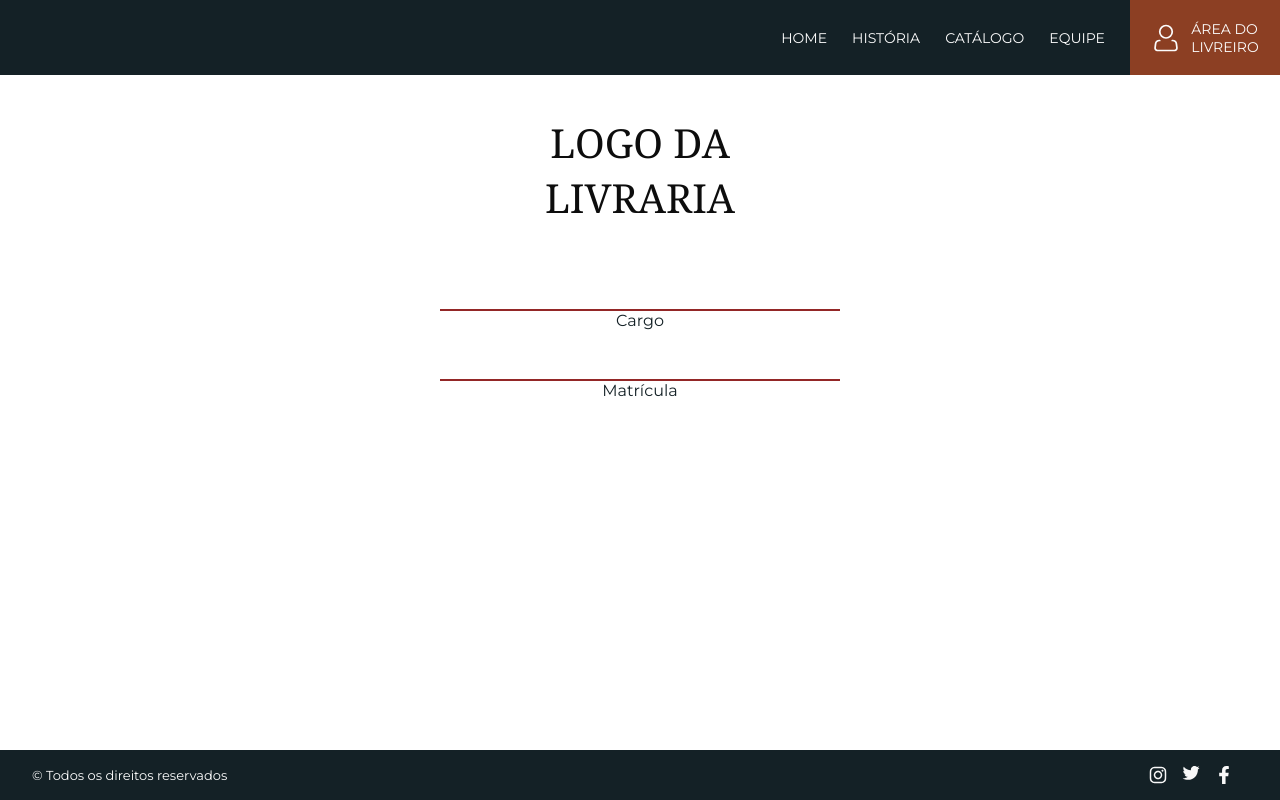
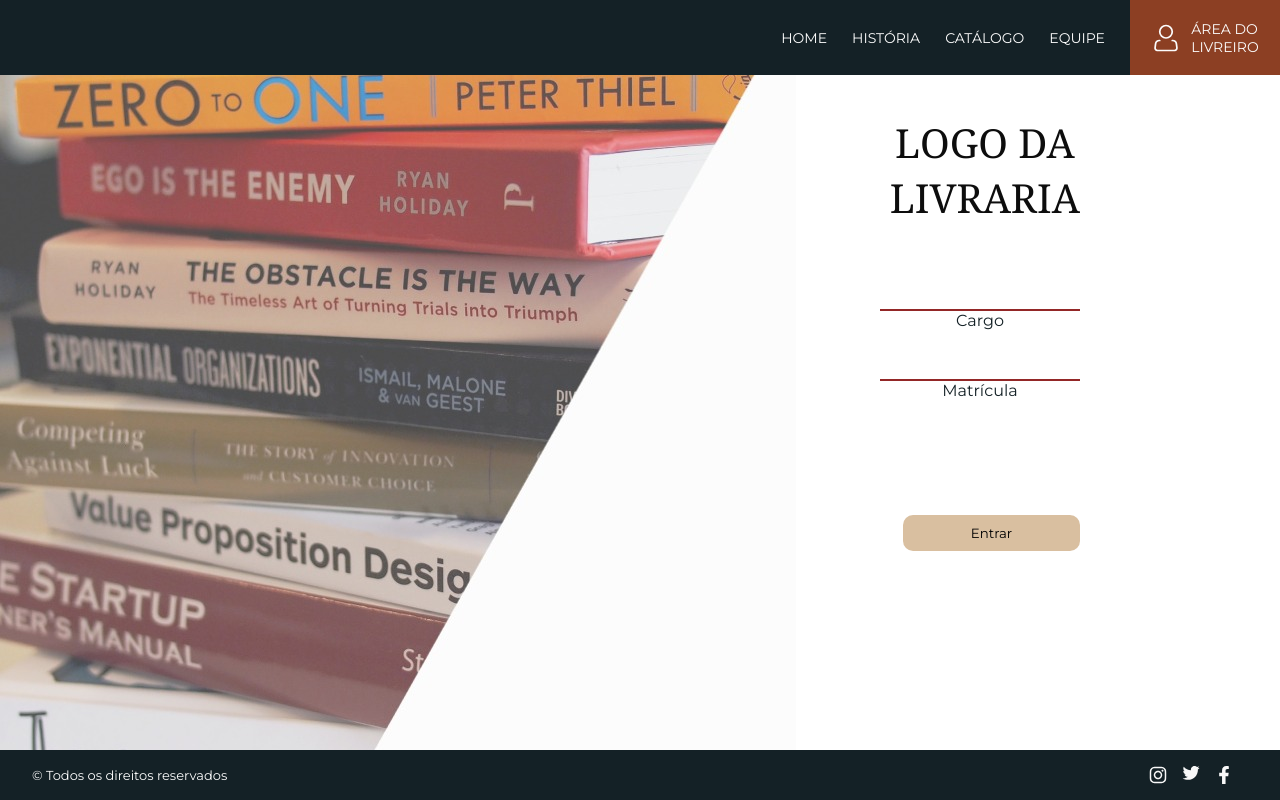
Before and after one commit to vanessacreis/bookstoreapp, a React (Create React App) app: page /livreiro in a window 1280 px wide. Built offline with nearby package versions, Linux system fonts and the light colour scheme.

Commit message:
Mudanças no estilo e no js da area do livreiro

```diff
--- a/package.json
+++ b/package.json
@@ -15,6 +15,7 @@
     "react-router-dom": "^6.3.0",
     "react-scripts": "5.0.1",
     "styled-components": "^5.3.5",
+    "styles": "^0.2.1",
     "web-vitals": "^2.1.4"
   },
   "scripts": {
--- a/src/Pages/Equipe/Equipe.jsx
+++ b/src/Pages/Equipe/Equipe.jsx
@@ -0,0 +1,2 @@
+import React from "react";
+import styles from "./Equipe.module.css"
--- /dev/null
+++ b/src/Pages/Livreiro/Botao.js
@@ -0,0 +1,5 @@
+function entrar() {
+  return (window.location.href = "/");
+}
+
+export default entrar;
--- a/src/Pages/Livreiro/Livreiro.css
+++ /dev/null
@@ -1,52 +0,0 @@
-* {
-  font-family: "Montserrat", sans-serif;
-}
-
-/* body {
-  background: url("https://s3-alpha-sig.figma.com/img/e97f/b0a8/cc5b1d1152738b94512e8ee40cc016e0?Expires=1652054400&Signature=PwV8VtjLApTlrBEz4efURxPqgyUbm2-0Go5f-AZ237TZgALCFIhbP4z8XcNmqSQZDvIc297~khya6zy0XUjAvET3vf4JyzqVP3IBbMu6tS-I4O4crwe9Mbef86vA3Qp78dAJZ~Xjt1jy7X2xblxKPsmFRHAyZbFYL7PgtNu70c6UhEW0G2Uie0G3ug1jXS9zHeTtP3QCs~ru~LhlJKskBqYVZpKRaQqFAUNQi~lVTktdE8ODFofdep~C7YmoHq-a7SVg07yfQ6WI8B181dUAFtH8ULnNM-wblXBfhj9eUstGT3uuzdsjrL7yd8deQdRaTYQDt9xswHMrAFtAfi2L7g__&Key-Pair-Id=APKAINTVSUGEWH5XD5UA");
-  background-size: cover;
-} */
-
-.user-login {
-  width: 400px;
-  margin: 0 auto;
-  display: flex;
-  flex-direction: column;
-}
-
-.user-login__title {
-  margin-top: 40px;
-  font-family: "Noto Serif", serif;
-  font-size: 40px;
-  font-weight: 400;
-  color: #0d0d0d;
-  margin-bottom: 50px;
-  text-align: center;
-}
-
-.user-login__form-control {
-  display: flex;
-  flex-direction: column;
-  margin-bottom: 10px;
-}
-
-.user-login__form-control label {
-  margin-bottom: 5px;
-  color: #142126;
-  font-weight: 400;
-  font-size: 16px;
-  text-align: center;
-}
-
-.user-login__form-control input {
-  border-radius: 0px;
-  border-right: 0px;
-  border-left: 0px;
-  border-top: 0px;
-  border-color: #3f1111;
-  height: 36px;
-  padding: 5px 10px;
-  box-shadow: 0 0 0 0;
-  outline: 0;
-  background: transparent;
-}
--- a/src/Pages/Livreiro/Livreiro.jsx
+++ b/src/Pages/Livreiro/Livreiro.jsx
@@ -1,6 +1,7 @@
 import { useState } from "react";
 import React from "react";
-import "./Livreiro.css";
+import styles from "./Livreiro.module.css";
+import entrar from "./Botao";
 
 function initialState() {
   return { user: "", password: "" };
@@ -19,12 +20,12 @@ const UserLogin = () => {
   }
 
   return (
-    <div className="user-login">
-      <h1 className="user-login__title">
-        LOGO DA <br></br> LIVRARIA
+    <div className={styles.userLogin}>
+      <h1 className={styles.userLoginTitle}>
+        LOGO DA <br></br>LIVRARIA
       </h1>
       <form autoComplete="nope">
-        <div className="user-login__form-control">
+        <div className={styles.userLoginFormControl}>
           <input
             id="nomeCargo"
             type="text"
@@ -35,7 +36,7 @@ const UserLogin = () => {
           />
           <label htmlFor="nomeCargo">Cargo</label>
         </div>
-        <div className="user-login__form-control">
+        <div className={styles.userLoginFormControl}>
           <input
             id="matricula"
             type="text"
@@ -46,6 +47,9 @@ const UserLogin = () => {
           <label htmlFor="matricula">Matrícula</label>
         </div>
       </form>
+      <button className={styles.entrar} onClick={entrar}>
+        Entrar
+      </button>
     </div>
   );
 };
--- /dev/null
+++ b/src/Pages/Livreiro/Livreiro.module.css
@@ -0,0 +1,67 @@
+* {
+  font-family: "Montserrat", sans-serif;
+}
+
+body {
+  background: url("./img/livreiro.jpeg");
+  background-repeat: no-repeat;
+}
+
+.userLogin {
+  /* width: 85%; */
+  margin-right: 200px;
+  display: flex;
+  flex-direction: column;
+  align-items: flex-end;
+}
+
+.userLoginTitle {
+  margin-top: 40px;
+  font-family: "Noto Serif", serif;
+  font-size: 40px;
+  font-weight: 400;
+  color: #0d0d0d;
+  margin-bottom: 50px;
+  text-align: center;
+}
+
+.userLoginFormControl {
+  display: flex;
+  flex-direction: column;
+  margin-bottom: 10px;
+}
+
+.userLoginFormControl label {
+  margin-bottom: 5px;
+  color: #142126;
+  font-weight: 400;
+  font-size: 16px;
+  text-align: center;
+}
+
+.userLoginFormControl input {
+  border-radius: 0px;
+  border-right: 0px;
+  border-left: 0px;
+  border-top: 0px;
+  border-color: #3f1111;
+  height: 36px;
+  padding: 5px 10px;
+  box-shadow: 0 0 0 0;
+  outline: 0;
+  background: transparent;
+  width: 200px;
+}
+
+.entrar {
+  width: 177px;
+  height: 36px;
+  background: #d9bfa0;
+  border-radius: 10px;
+  border-style: none;
+  margin-top: 100px;
+}
+
+.entrar:hover {
+  cursor: pointer;
+}
--- a/src/Pages/Sobre/Sobre.jsx
+++ /dev/null
@@ -1,52 +0,0 @@
-import React from "react";
-import Card from "react-bootstrap/Card";
-import CardGroup from "react-bootstrap/CardGroup";
-
-const Cards = () => {
-  return (
-    <CardGroup>
-      <Card>
-        <Card.Img variant="top" src="holder.js/100px160" />
-        <Card.Body>
-          <Card.Title>Card title</Card.Title>
-          <Card.Text>
-            This is a wider card with supporting text below as a natural lead-in
-            to additional content. This content is a little bit longer.
-          </Card.Text>
-        </Card.Body>
-        <Card.Footer>
-          <small className="text-muted">Last updated 3 mins ago</small>
-        </Card.Footer>
-      </Card>
-      <Card>
-        <Card.Img variant="top" src="holder.js/100px160" />
-        <Card.Body>
-          <Card.Title>Card title</Card.Title>
-          <Card.Text>
-            This card has supporting text below as a natural lead-in to
-            additional content.{" "}
-          </Card.Text>
-        </Card.Body>
-        <Card.Footer>
-          <small className="text-muted">Last updated 3 mins ago</small>
-        </Card.Footer>
-      </Card>
-      <Card>
-        <Card.Img variant="top" src="holder.js/100px160" />
-        <Card.Body>
-          <Card.Title>Card title</Card.Title>
-          <Card.Text>
-            This is a wider card with supporting text below as a natural lead-in
-            to additional content. This card has even longer content than the
-            first to show that equal height action.
-          </Card.Text>
-        </Card.Body>
-        <Card.Footer>
-          <small className="text-muted">Last updated 3 mins ago</small>
-        </Card.Footer>
-      </Card>
-    </CardGroup>
-  );
-};
-
-export default Cards;
--- a/src/Routes/Routes.jsx
+++ b/src/Routes/Routes.jsx
@@ -4,7 +4,6 @@ import Header from "../Components/Header/Header.jsx";
 import Footer from "../Components/Footer/Footer.jsx";
 import Home from "../Pages/Home/Home.jsx";
 import UserLogin from "../Pages/Livreiro/Livreiro.jsx";
-import Cards from "../Pages/Sobre/Sobre.jsx";
 import { GlobalStyle } from "../Style/globalStyle.js";
 
 const Routes = () => {
@@ -15,7 +14,6 @@ const Routes = () => {
       <Switch>
         <Route path="/" element={<Home />} />
         <Route path="/livreiro" element={<UserLogin />} />
-        <Route path="/equipe" element={<Cards />} />
       </Switch>
       <Footer />
     </BrowserRouter>
```
Also changed, not shown: src/Pages/Equipe/Equipe.module.css (added), src/Pages/Livreiro/img/livreiro.jpeg (added), 1 other file (tests, documents, lock files or other folders).
